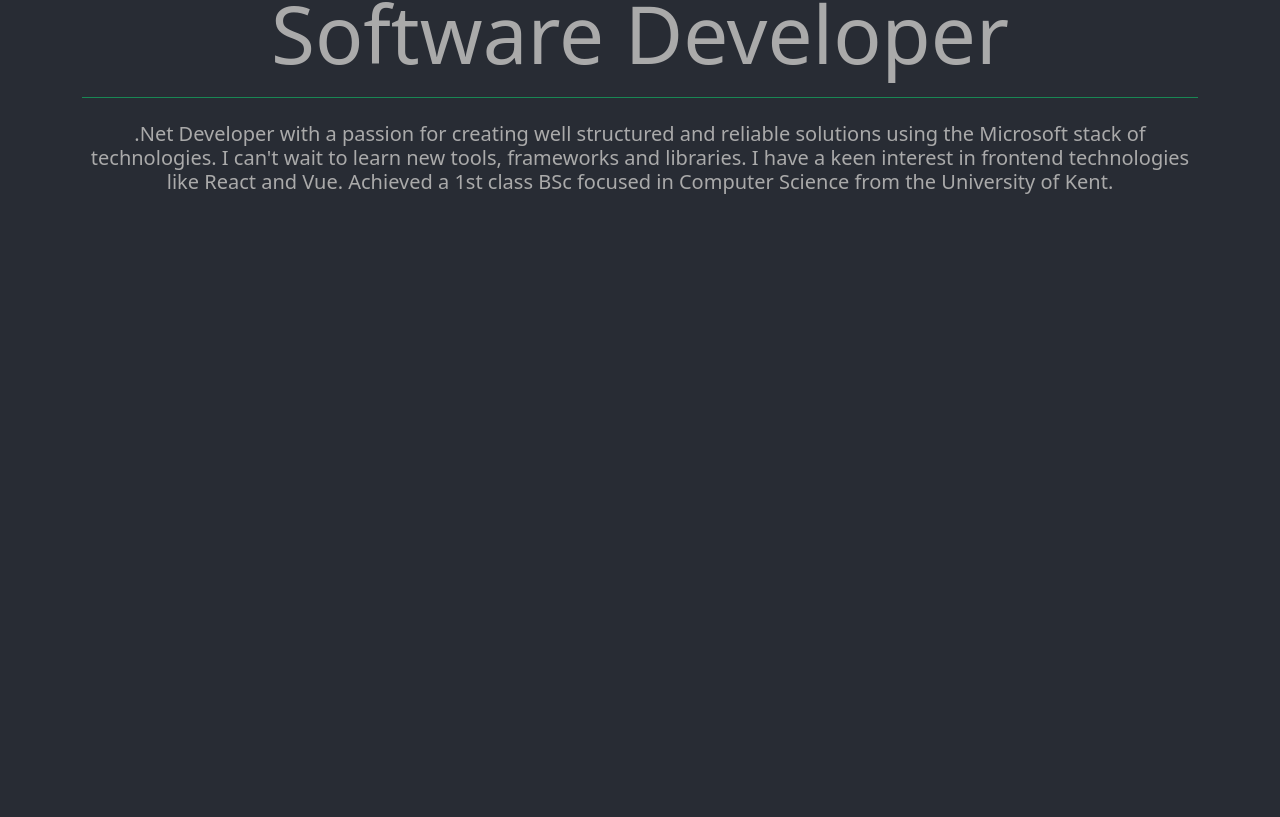
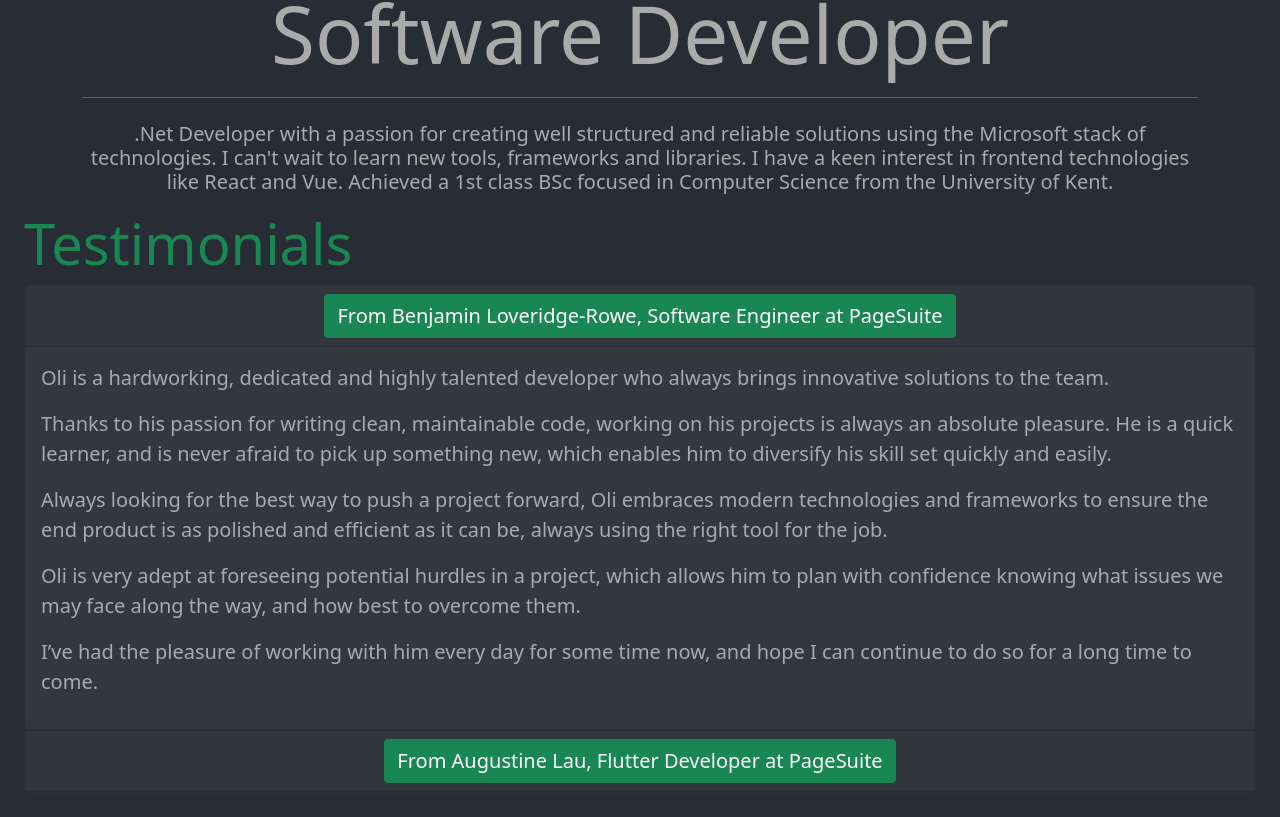
Before and after one commit to OllieRumbol/portfolio, a React (Create React App) app: page / in a window 1280 px wide. Shown: the part 233-1050 px from the top of the page. Before the commit the page ends 800 px from the top, so only its background shows below. Built offline with nearby package versions, Linux system fonts and the light colour scheme.

Commit message:
Adding Testimonials

```diff
--- a/src/components/home/HomePage.js
+++ b/src/components/home/HomePage.js
@@ -1,6 +1,10 @@
 import Jumbotron from 'react-bootstrap/Jumbotron';
 import Container from 'react-bootstrap/Container';
+import Accordion from 'react-bootstrap/Accordion';
+import Card from 'react-bootstrap/Card';
+import Button from 'react-bootstrap/Button';
 import '../../style/Home.css';
+import '../../style/Shared.css';
 
 export default function HomePage() {
 
@@ -18,6 +22,65 @@ export default function HomePage() {
           </h5>
         </Container>
       </Jumbotron>
+      <div>
+        <h4 className='colour display-4 text-success'>Testimonials</h4>
+      </div>
+      <div>
+        <Accordion defaultActiveKey="0">
+          <Card className='cardColour colour'>
+            <Card.Header className='text-center'>
+              <Accordion.Toggle className='fs-5' as={Button} variant="success" eventKey="0">
+                From Benjamin Loveridge-Rowe, Software Engineer at PageSuite
+              </Accordion.Toggle>
+            </Card.Header>
+            <Accordion.Collapse eventKey="0">
+              <Card.Body>
+                <p className='fs-5'>
+                  Oli is a hardworking, dedicated and highly talented developer who always brings innovative solutions to the team.
+                </p>
+                <p className='fs-5'>
+                  Thanks to his passion for writing clean, maintainable code, working on his projects is always an absolute pleasure.
+                  He is a quick learner, and is never afraid to pick up something new, which enables him to diversify his skill set
+                  quickly and easily.
+                </p>
+                <p className='fs-5'>
+                  Always looking for the best way to push a project forward, Oli embraces modern technologies and frameworks to ensure
+                  the end product is as polished and efficient as it can be, always using the right tool for the job.
+                </p>
+                <p className='fs-5'>
+                  Oli is very adept at foreseeing potential hurdles in a project, which allows him to plan with confidence knowing what
+                  issues we may face along the way, and how best to overcome them.
+                </p>
+                <p className='fs-5'>
+                  I’ve had the pleasure of working with him every day for some time now, and hope I can continue to do so for a long
+                  time to come.
+                </p>
+              </Card.Body>
+            </Accordion.Collapse>
+          </Card>
+          <Card className='cardColour colour'>
+            <Card.Header className='text-center'>
+              <Accordion.Toggle className='fs-5' as={Button} variant="success" eventKey="1">
+                From Augustine Lau, Flutter Developer at PageSuite
+              </Accordion.Toggle>
+            </Card.Header>
+            <Accordion.Collapse eventKey="1">
+              <Card.Body>
+                <p className='fs-5'>
+                  It’s been an absolute pleasure working with Oliver. He is a very competent and highly skilled backend developer
+                  who has excellent problem solving and communication skills. He has taken an overwhelming amount of additional
+                  responsibilities outside of what you would expect from a junior developer, he really goes above and beyond.
+                </p>
+                <p className='fs-5'>
+                  I have worked with Oliver on many projects. He has an excellent ability to adapt to different situations, coming up
+                  with very effective and logical solutions to short sighted problems that has occurred numerous times in past projects.
+                  Oliver would be an extremely valuable asset of any team he joins.
+                </p>
+              </Card.Body>
+            </Accordion.Collapse>
+          </Card>
+        </Accordion>
+      </div>
     </div>
   );
 }
--- a/src/style/Home.css
+++ b/src/style/Home.css
@@ -23,3 +23,7 @@
 .carousel-control-prev, .carousel-control-next {
     display: none !important;
 }
+
+.cardColour{
+    background-color: #32383e !important;
+}
```
Also changed, not shown: public/articles/article1.html (+8 -1 lines).
